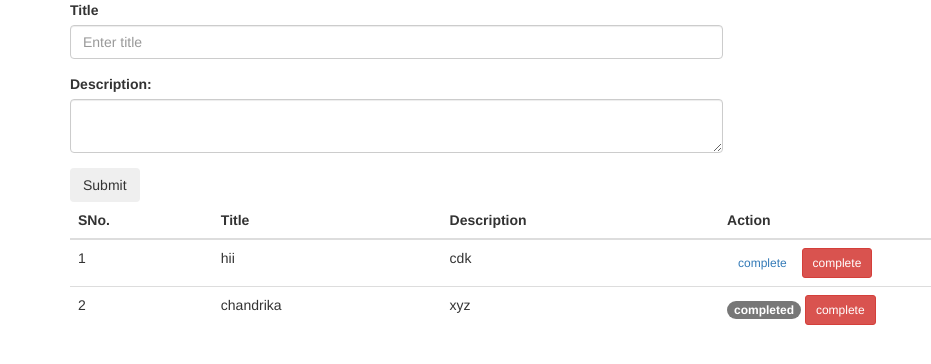
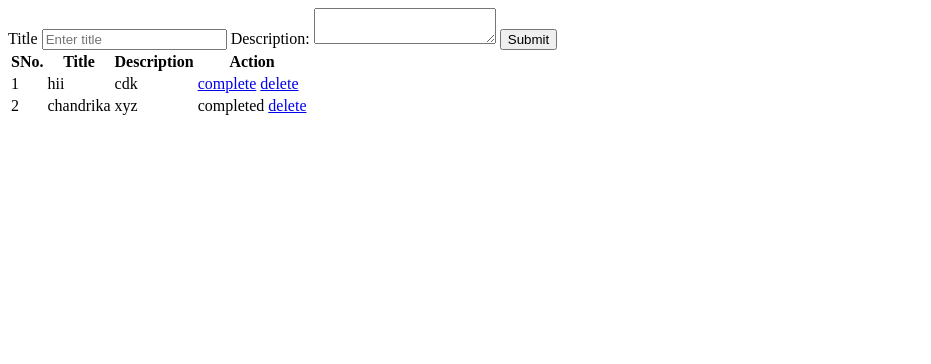
Before and after one commit to chandrikachinni/six, a Django app: page /todo/ in a window 1280 px wide. Shown: the top 364 px of the page, without its empty margins (0-931 px from the left). Run offline with Django 5.2, Linux system fonts and the light colour scheme; data comes from the database, SQL or seed files in the repository; some libraries are stand-ins or nearby versions.

Commit message:
Update index.html

```diff
--- a/chandrika4/mytodo/templates/todo/index.html
+++ b/chandrika4/mytodo/templates/todo/index.html
@@ -2,34 +2,19 @@
 <html lang="en">
 <head>
   <title>Django Todo</title>
-  <meta charset="utf-8">
-  <meta name="viewport" content="width=device-width, initial-scale=1">
-  <link rel="stylesheet" href="https://maxcdn.bootstrapcdn.com/bootstrap/3.4.1/css/bootstrap.min.css">
-  <script src="https://ajax.googleapis.com/ajax/libs/jquery/3.7.1/jquery.min.js"></script>
-  <script src="https://maxcdn.bootstrapcdn.com/bootstrap/3.4.1/js/bootstrap.min.js"></script>
 </head>
 <body>
 
-<div class="container">
-    <div class="row justify-content-center">
-        <div class="col-sm-7">
             <form action="{% url 'create_todo'%}" method="POST">
                 {% csrf_token %}
-                <div class="form-group">
                   <label for="title">Title</label>
                   <input type="text" class="form-control" id="title" placeholder="Enter title" name="title">
-                </div>
-                <div class="form-group">
                   <label for="description">Description:</label>
                   <textarea  class="form-control"name="description"></textarea>
 
-                </div>
                 <button type="submit" class="btn btn-dark">Submit</button>
               </form>
 
-
-        </div>
-    </div>
     <table class="table">
         <thead>
             <tr>
@@ -51,14 +36,11 @@
                     {% else %}
                     <a class="btn btn-sm btn-dark" href="{% url 'complete_todo' todo.id %}">complete</a>
                     {% endif %}
-                    <a class="btn btn-sm btn-danger" href="{% url 'delete_todo' todo.id %}">complete</a>
+                    <a class="btn btn-sm btn-danger" href="{% url 'delete_todo' todo.id %}">delete</a>
                 </td>
             </tr>
             {% endfor %}
         </tbody>
     </table>
-
-</div>
-
 </body>
 </html>
```
